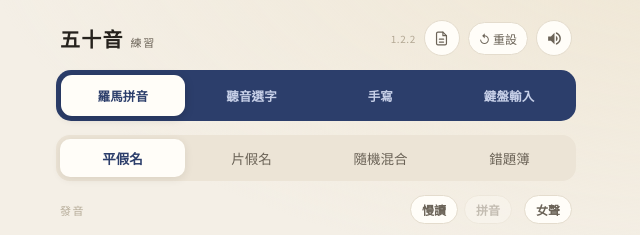
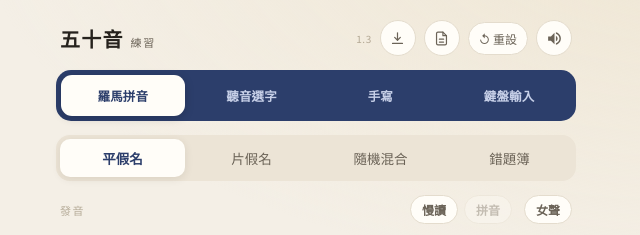
Before and after one commit to alice-creator-lab/kana-dojo, a plain HTML site: page index.html in a window 1280 px wide. Shown: the top 235 px of the page, 324-964 px from the left. Drawn offline with Linux system fonts and the light colour scheme.

Commit message:
feat(header)：頁首加「下載練習紙」icon → collect.html（輸入 email 索取字帖）；1.3

```diff
--- a/index.html
+++ b/index.html
@@ -391,6 +391,7 @@
   .vbtn.active{background:var(--indigo); border-color:var(--indigo); color:#fff; font-weight:700;}
 
   /* 音量／靜音 */
+  a.iconbtn{text-decoration:none}
   .iconbtn{display:grid; place-items:center; width:36px; height:36px; padding:0; border:1px solid var(--line);
     background:var(--card); border-radius:999px; color:var(--ink-soft); cursor:pointer; transition:.15s; flex:0 0 auto;}
   .iconbtn:hover{color:var(--indigo); border-color:var(--indigo);}
@@ -427,7 +428,10 @@
     <header>
       <div class="brand"><span class="jp">五十音</span><span class="sub">練習</span></div>
       <div class="hactions">
-        <span class="ver" id="verTag">1.2.2</span>
+        <span class="ver" id="verTag">1.3</span>
+        <a class="iconbtn" id="wsBtn" href="collect.html" title="下載練習紙" aria-label="下載五十音練習紙">
+          <svg viewBox="0 0 24 24" fill="none" stroke="currentColor" stroke-width="1.7" stroke-linecap="round" stroke-linejoin="round" aria-hidden="true"><path d="M12 4v10"/><path d="M8 10.5l4 4 4-4"/><path d="M5 19h14"/></svg>
+        </a>
         <button class="iconbtn" id="chartBtn" title="假名表（溫習用）">
           <svg viewBox="0 0 24 24" fill="none" stroke="currentColor" stroke-width="1.7" stroke-linecap="round" stroke-linejoin="round" aria-hidden="true"><path d="M14 3H7a2 2 0 0 0-2 2v14a2 2 0 0 0 2 2h10a2 2 0 0 0 2-2V8z"/><path d="M14 3v5h5"/><path d="M9 13h6M9 17h6"/></svg>
         </button>
```
Also changed, not shown: collect.html (+1 -1 lines).
